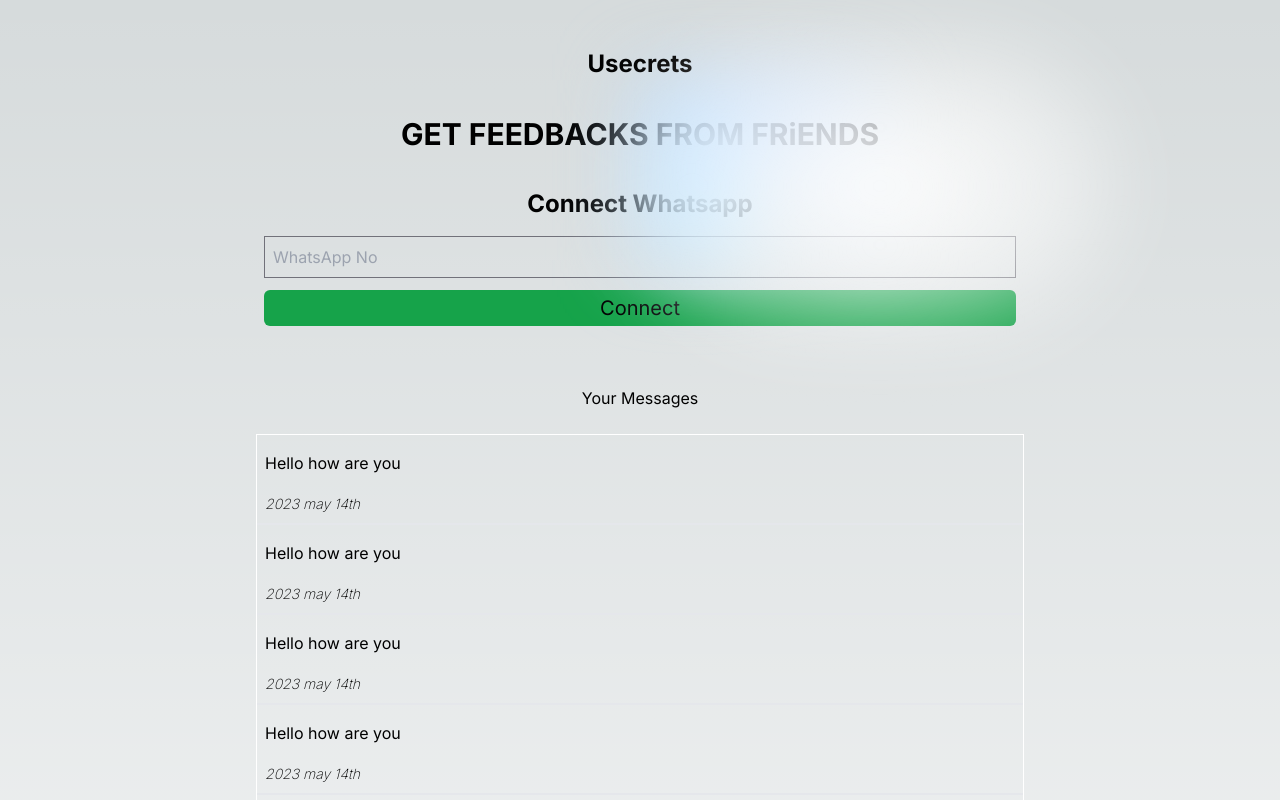
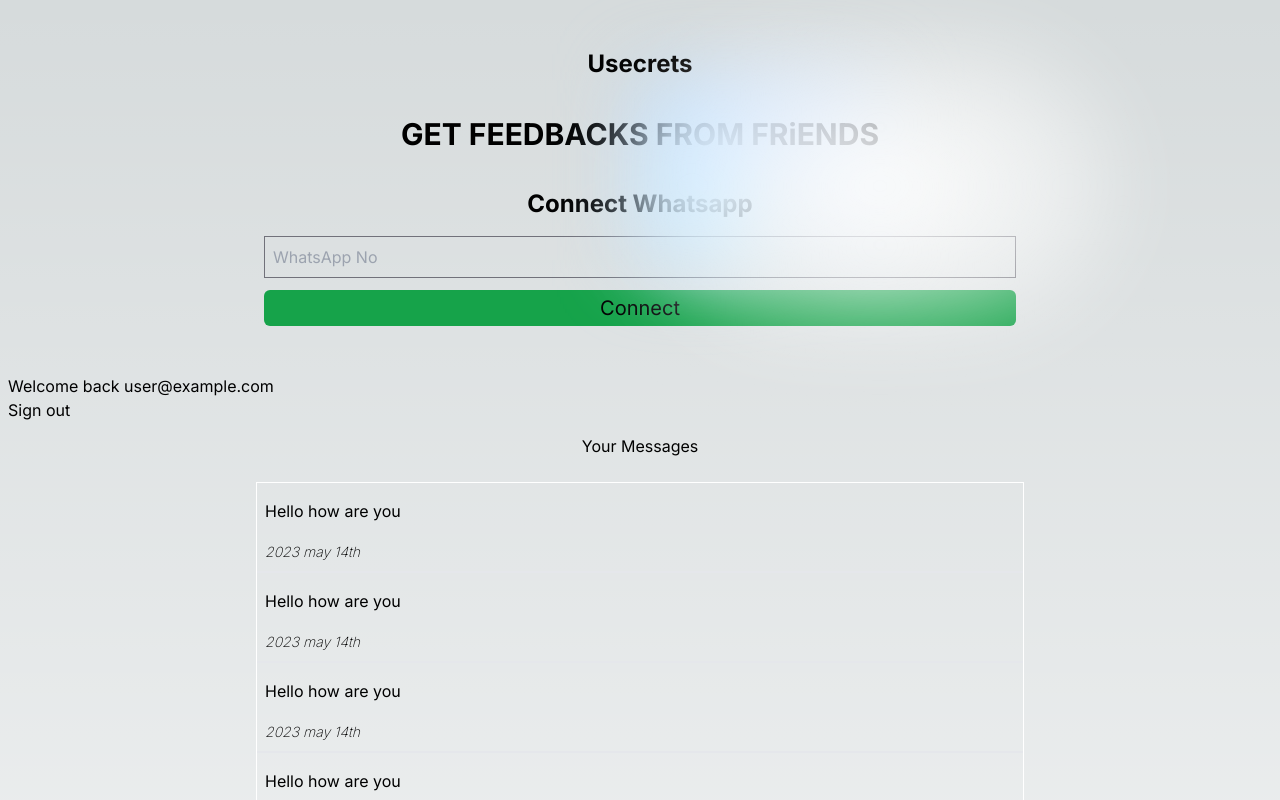
Before and after one commit to codad5/usecret-node-version, a Next.js app: page /messages in a window 1280 px wide. Shown: the top 800 px of the page. Built offline with nearby package versions, Linux system fonts and the light colour scheme; no server answers; sample sign-in values are in the browser's storage.

Commit message:
next auth

```diff
--- /dev/null
+++ b/app/api/auth/[...nextauth]/route.ts
@@ -0,0 +1,14 @@
+import NextAuth from "next-auth"
+import GoogleProvider from 'next-auth/providers/google'
+export const authOptions = {
+    providers:[
+        GoogleProvider({
+            clientId: process.env.GOOGLE_CLIENT_ID as string,
+            clientSecret: process.env.GOOGLE_CLIENT_SECRET as string
+        })
+    ]
+}
+
+const handler = NextAuth(authOptions)
+
+export { handler as GET, handler as POST }
--- a/app/layout.tsx
+++ b/app/layout.tsx
@@ -1,3 +1,4 @@
+import Providers from '@/components/Providers'
 import './globals.css'
 import { Inter } from 'next/font/google'
 
@@ -15,12 +16,14 @@
 }) {
   return (
     <html lang="en">
+      <Providers>
       <body className={inter.className}>
         {children}
         <footer className='w-screen text-center p-4 h-20'>
             <span>Built by Chibueze</span>
         </footer>
       </body>
+      </Providers>
     </html>
   )
 }
--- a/app/messages/page.tsx
+++ b/app/messages/page.tsx
@@ -1,5 +1,11 @@
 
-export default function Home() {
+import {getServerSession} from "next-auth/next"
+import {redirect} from "next/navigation"
+import { authOptions } from "../api/auth/[...nextauth]/route";
+
+export default async function Home() {
+	const session = await getServerSession(authOptions)
+	if(!session) return redirect("/api/auth/signin?callbackUrl=/messages")
 	const whatsappConnected = false;
 	const messages = [
 			{
@@ -79,6 +85,11 @@
 			</div>
 			</section>
 			<section className="w-full p-2">
+				<h1>Welcome back {session?.user?.email}</h1>
+				{/* Logout */}
+				<form action="/api/auth/signout" method="POST">
+					<button type="submit">Sign out</button>
+				</form>
 				<h1 className="w-full p-3 sticky top-0 z text-center">Your Messages</h1>
 				<div className="w-full p-3 grid place-items-center">
 					<div className="w-full max-w-screen-md border border-white py-2 space-y-2">
--- a/app/page.tsx
+++ b/app/page.tsx
@@ -1,3 +1,4 @@
+import Providers from '@/components/Providers'
 import AuthPage from '@/components/auth-page'
 import { Splash } from 'next/font/google'
 import Image from 'next/image'
--- /dev/null
+++ b/components/Providers.tsx
@@ -0,0 +1,13 @@
+"use client"
+import { SessionProvider } from "next-auth/react"
+export default function Providers({children}: {
+  children: React.ReactNode
+}){
+    return (
+        <>
+        <SessionProvider>
+            {children}
+        </SessionProvider>
+        </>
+    )
+}
```
